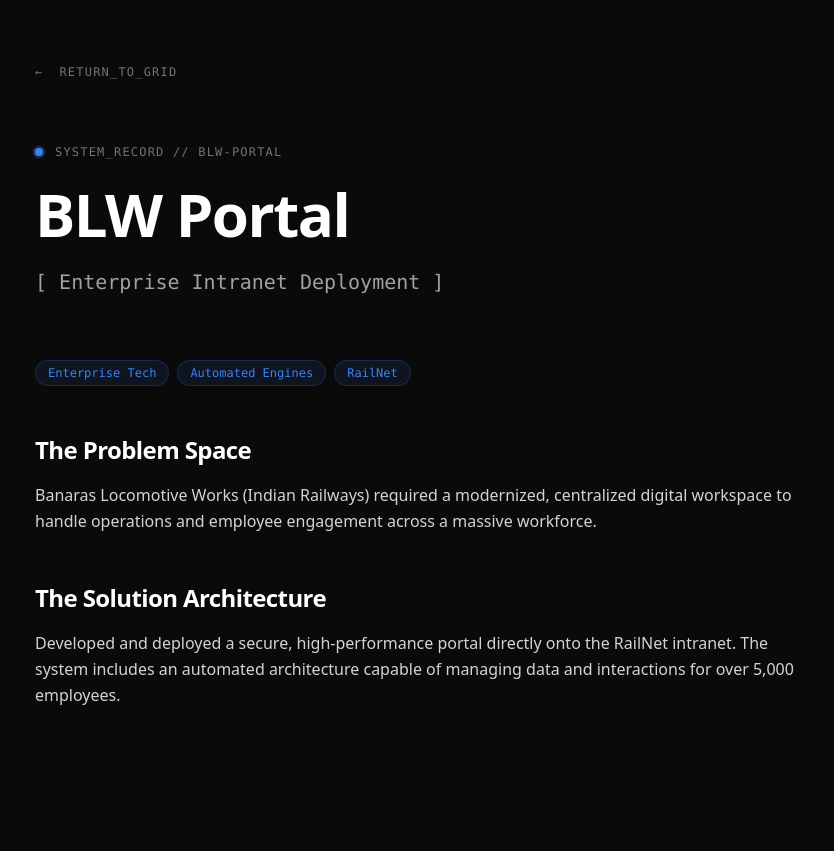
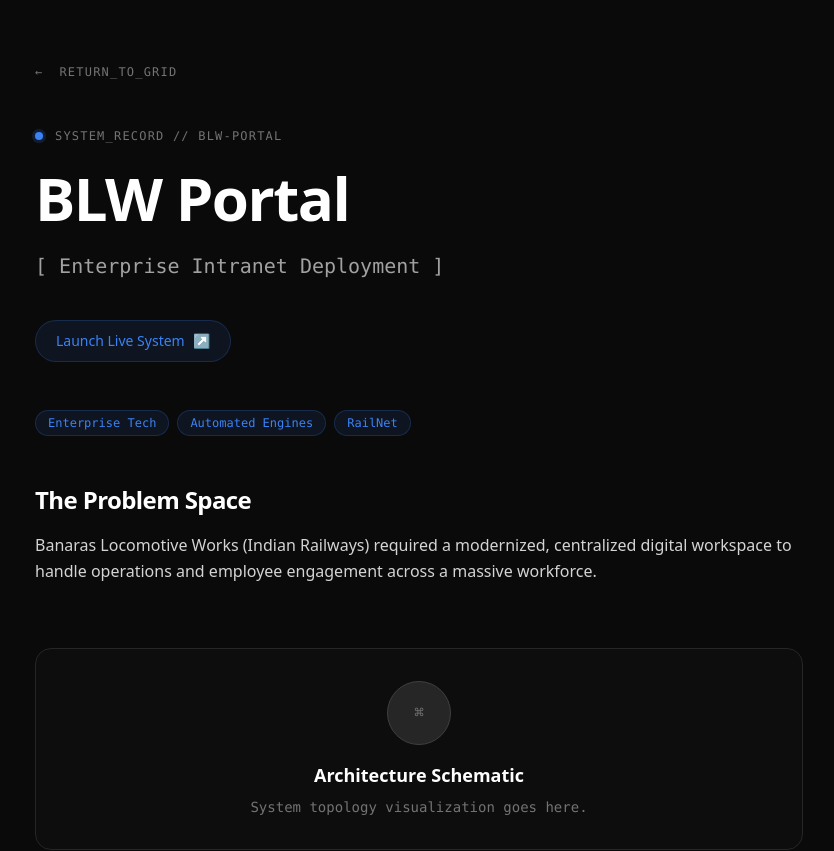
Before and after one commit to amaaxx/horcrux, a Next.js app in the folder frontend/: page /vessel/blw-portal in a window 1280 px wide. Shown: the top 851 px of the page, without its empty margins (221-1055 px from the left). Before the commit the page ends 800 px from the top, so only its background shows below. Built offline with nearby package versions, Linux system fonts and the light colour scheme.

Commit message:
feat: enrich vessel pages with action links and architecture zones
Added conditional rendering for live deployment and source code routing. Engineered blueprint placeholder for future topological diagrams.

```diff
--- a/frontend/app/vessel/[slug]/page.tsx
+++ b/frontend/app/vessel/[slug]/page.tsx
@@ -1,38 +1,61 @@
 import Link from "next/link";
 import { notFound } from "next/navigation";
 
-// The Database: This holds all the unique data for each project
-const vesselData = {
+// 1. Define the strict TypeScript blueprint for our projects
+type VesselProject = {
+  title: string;
+  subtitle: string;
+  problem: string;
+  solution: string;
+  stack: string[];
+  links?: {
+    live?: string;
+    github?: string; // The '?' makes this explicitly optional
+  };
+};
+
+// 2. Apply the blueprint to our database
+const vesselData: Record<string, VesselProject> = {
   "ground-truth-engine": {
     title: "Ground Truth Engine",
     subtitle: "Deterministic RAG Architecture",
     problem: "AI hallucination is a critical failure point in enterprise deployments. Standard LLMs generate confident but factually incorrect responses, making them unsuitable for rigid, data-sensitive environments.",
     solution: "By implementing a strict Retrieval-Augmented Generation (RAG) pipeline, we anchor the LLM's generative capabilities to a deterministic vector database, ensuring zero-hallucination outputs based solely on verified internal documents.",
-    stack: ["Python", "Vector DB", "FastAPI", "Next.js"]
+    stack: ["Python", "Vector DB", "FastAPI", "Next.js"],
+    links: {
+      live: "https://your-deployment-url.com",
+      github: "https://github.com/yourusername/ground-truth-engine"
+    }
   },
   "strata": {
     title: "Strata",
     subtitle: "Recursive Note Architecture",
     problem: "Standard note-taking applications rely on rigid folder structures or chaotic tagging systems, creating friction when organizing deeply nested or interconnected thoughts.",
     solution: "Engineered a full-stack digital workspace utilizing a recursive data model. This allows for infinite nesting of folders and notes, powered by a robust PostgreSQL backend and a highly responsive React/Tailwind frontend.",
-    stack: ["Next.js 15", "PostgreSQL", "React", "Tailwind v4"]
+    stack: ["Next.js 15", "PostgreSQL", "React", "Tailwind v4"],
+    links: {
+      live: "https://your-deployment-url.com",
+      github: "https://github.com/yourusername/strata"
+    }
   },
   "blw-portal": {
     title: "BLW Portal",
     subtitle: "Enterprise Intranet Deployment",
     problem: "Banaras Locomotive Works (Indian Railways) required a modernized, centralized digital workspace to handle operations and employee engagement across a massive workforce.",
     solution: "Developed and deployed a secure, high-performance portal directly onto the RailNet intranet. The system includes an automated architecture capable of managing data and interactions for over 5,000 employees.",
-    stack: ["Enterprise Tech", "Automated Engines", "RailNet"]
+    stack: ["Enterprise Tech", "Automated Engines", "RailNet"],
+    links: {
+      live: "https://blw.indianrailways.gov.in"
+    }
   }
 };
 
-type VesselKey = keyof typeof vesselData;
+// Note: We removed the 'type VesselKey' line because Record<string, VesselProject> handles the routing safely now.
 
 export default async function VesselPage({ params }: { params: Promise<{ slug: string }> }) {
   const resolvedParams = await params;
-  const slug = resolvedParams.slug as VesselKey;
+  const slug = resolvedParams.slug;
 
-  // If the URL doesn't match one of our projects, throw a 404
   const project = vesselData[slug];
   if (!project) {
     notFound();
@@ -40,7 +63,7 @@ export default async function VesselPage({ params }: { params: Promise<{ slug: s
 
   return (
     <main className="min-h-screen bg-background text-white p-6 md:p-16 font-sans selection:bg-accent/30 selection:text-accent cursor-none">
-      <div className="max-w-3xl mx-auto space-y-16 mt-12 md:mt-0 relative z-10">
+      <div className="max-w-3xl mx-auto space-y-12 mt-12 md:mt-0 relative z-10">
 
         {/* The "Back" Button */}
         <Link
@@ -68,6 +91,32 @@ export default async function VesselPage({ params }: { params: Promise<{ slug: s
           <p className="text-xl text-neutral-400 font-mono text-sm">
             [ {project.subtitle} ]
           </p>
+
+          {/* Action Links */}
+          {project.links && (
+            <div className="flex flex-wrap gap-4 pt-4">
+              {project.links.live && (
+                <a
+                  href={project.links.live}
+                  target="_blank"
+                  rel="noopener noreferrer"
+                  className="px-5 py-2.5 text-sm font-medium bg-accent/10 text-accent border border-accent/20 rounded-full hover:bg-accent/20 hover:border-accent/40 transition-all flex items-center gap-2 cursor-none group/btn"
+                >
+                  Launch Live System <span className="group-hover/btn:translate-x-1 group-hover:btn:-translate-y-1 transition-transform">↗</span>
+                </a>
+              )}
+              {project.links.github && (
+                <a
+                  href={project.links.github}
+                  target="_blank"
+                  rel="noopener noreferrer"
+                  className="px-5 py-2.5 text-sm font-medium bg-neutral-800/50 text-neutral-300 border border-neutral-700/50 rounded-full hover:text-white hover:border-neutral-500 transition-all flex items-center gap-2 cursor-none"
+                >
+                  View Source Code
+                </a>
+              )}
+            </div>
+          )}
         </header>
 
         {/* Dynamic Content Area */}
@@ -83,7 +132,19 @@ export default async function VesselPage({ params }: { params: Promise<{ slug: s
           <h2 className="text-2xl font-bold text-white mt-8 mb-4 tracking-tight">The Problem Space</h2>
           <p className="leading-relaxed">{project.problem}</p>
 
-          <h2 className="text-2xl font-bold text-white mt-12 mb-4 tracking-tight">The Solution Architecture</h2>
+          {/* Architecture Schematic Placeholder */}
+          <div className="my-16 p-8 border border-neutral-800 rounded-2xl bg-neutral-900/30 flex flex-col items-center justify-center text-center group/diagram transition-colors hover:border-neutral-700 cursor-none relative overflow-hidden">
+            <div className="absolute inset-0 bg-grid-white/[0.02] bg-[size:20px_20px]" />
+            <div className="h-16 w-16 mb-4 rounded-full border border-neutral-700 flex items-center justify-center bg-neutral-800 relative z-10 group-hover/diagram:border-accent/50 transition-colors duration-500">
+              <span className="text-neutral-500 group-hover/diagram:text-accent transition-colors duration-500 font-mono">⌘</span>
+            </div>
+            <h3 className="text-lg font-bold text-white mb-2 relative z-10">Architecture Schematic</h3>
+            <p className="text-sm text-neutral-500 max-w-sm relative z-10 font-mono">
+              System topology visualization goes here.
+            </p>
+          </div>
+
+          <h2 className="text-2xl font-bold text-white mt-8 mb-4 tracking-tight">The Solution Architecture</h2>
           <p className="leading-relaxed">{project.solution}</p>
         </article>
       </div>
```
